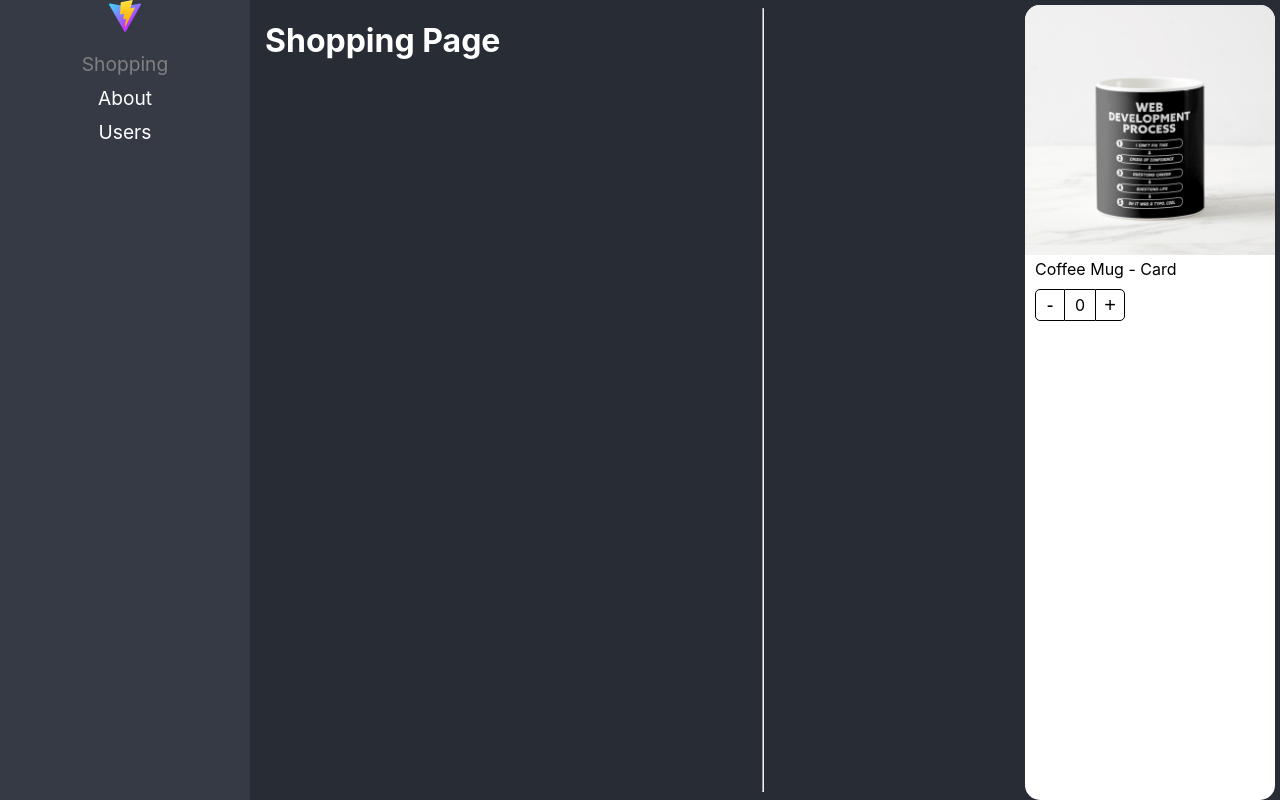
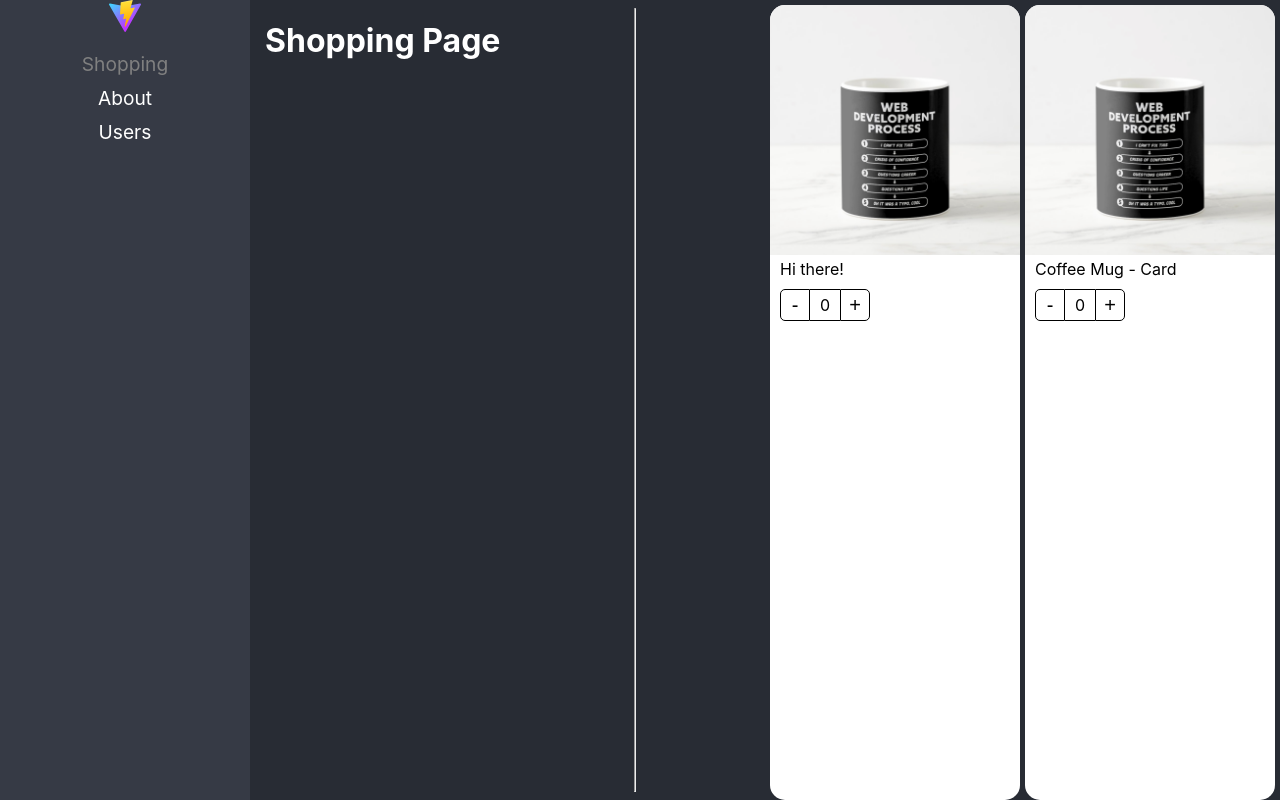
Before and after one commit to fjmn2001/react-pro, a React (Vite) app in the folder apps/section-05/: page /home in a window 1280 px wide. Built offline with nearby package versions, Linux system fonts and the light colour scheme.

Commit message:
compound component pattern. Ref sn

```diff
--- a/apps/section-05/src/02-component-patterns/components/ProductCard.tsx
+++ b/apps/section-05/src/02-component-patterns/components/ProductCard.tsx
@@ -1,10 +1,11 @@
 import styles from "../styles/styles.module.css";
 import { useProduct } from "../hooks";
-import { FC } from "react";
+import { createContext, ReactElement, useContext } from "react";
 import noImage from "../assets/no-image.jpg";
 
 interface Props {
   product: Product;
+  children?: ReactElement | ReactElement[];
 }
 
 interface Product {
@@ -13,19 +14,49 @@ interface Product {
   img?: string;
 }
 
-export const ProductCard: FC<Props> = ({ product }) => {
-  const { counter, increaseBy } = useProduct();
-  const { img, title } = product;
+interface ProductContextProps {
+  counter: number;
+  increaseBy: (value: number) => void;
+  product: Product;
+}
+
+const ProductContext = createContext<ProductContextProps | null>(null);
+const { Provider } = ProductContext;
+
+export const ProductImage = ({ img = "" }) => {
+  const { product } = useContext(ProductContext)!;
+  let imgToShow: string;
+
+  if (img) {
+    imgToShow = img;
+  } else if (product.img) {
+    imgToShow = product.img;
+  } else {
+    imgToShow = noImage;
+  }
 
   return (
-    <div className={styles.productCard}>
-      <img
-        className={styles.productImg}
-        src={img ? img : noImage}
-        alt={title}
-      />
+    <img className={styles.productImg} src={imgToShow} alt={"Product Image"} />
+  );
+};
 
-      <span className={styles.productDescription}>{title}</span>
+export const ProductTitle = ({ title }: { title?: string }) => {
+  const { product } = useContext(ProductContext)!;
+  let titleToShow: string;
+
+  if (title) {
+    titleToShow = title;
+  } else {
+    titleToShow = product.title;
+  }
+
+  return <span className={styles.productDescription}>{titleToShow}</span>;
+};
+
+export const ProductButtons = () => {
+  const { increaseBy, counter } = useContext(ProductContext)!;
+
+  return (
     <div className={styles.buttonsContainer}>
       <button className={styles.buttonMinus} onClick={() => increaseBy(-1)}>
         -
@@ -37,6 +68,32 @@ export const ProductCard: FC<Props> = ({ product }) => {
         +
       </button>
     </div>
-    </div>
   );
 };
+
+export const ProductCard = ({ product, children }: Props) => {
+  const { counter, increaseBy } = useProduct();
+
+  return (
+    <Provider
+      value={{
+        counter,
+        increaseBy,
+        product,
+      }}
+    >
+      <div className={styles.productCard}>
+        {children}
+        {/*<ProductImage img={img} />*/}
+
+        {/*<ProductTitle title={title} />*/}
+
+        {/*<ProductButtons increaseBy={increaseBy} counter={counter} />*/}
+      </div>
+    </Provider>
+  );
+};
+
+ProductCard.Title = ProductTitle;
+ProductCard.Image = ProductImage;
+ProductCard.Buttons = ProductButtons;
--- a/apps/section-05/src/02-component-patterns/pages/ShoppingPage.tsx
+++ b/apps/section-05/src/02-component-patterns/pages/ShoppingPage.tsx
@@ -1,4 +1,9 @@
-import { ProductCard } from "../components/ProductCard";
+import {
+  ProductButtons,
+  ProductCard,
+  ProductImage,
+  ProductTitle,
+} from "../components/ProductCard";
 
 const product = {
   id: "custom-id",
@@ -19,7 +24,17 @@ export const ShoppingPage = () => {
           flexWrap: "wrap",
         }}
       >
-        <ProductCard product={product} />
+        <ProductCard product={product}>
+          <ProductCard.Image />
+          <ProductCard.Title title={"Hi there!"} />
+          <ProductCard.Buttons />
+        </ProductCard>
+
+        <ProductCard product={product}>
+          <ProductImage />
+          <ProductTitle />
+          <ProductButtons />
+        </ProductCard>
       </div>
     </>
   );
```
Lines whose indentation alone changed are shown as unchanged.
